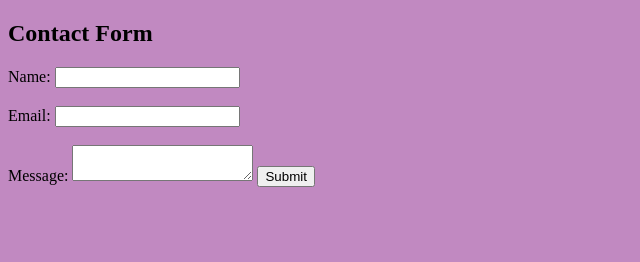
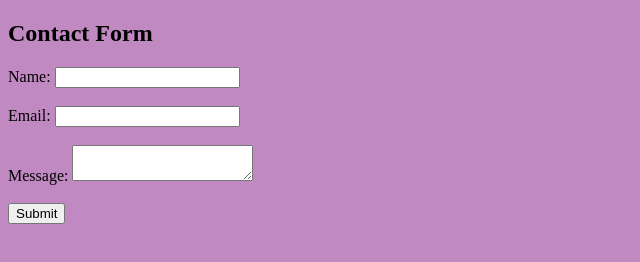
Before and after one commit to sandip021/FreeCodeCampLearning, a plain HTML site: page labs/contact-form/index.html in a window 1280 px wide. Shown: the whole page, without its empty margins (0-640 px from the left). Drawn offline with Linux system fonts and the light colour scheme; files that its build step writes are made by us from their sources.

Commit message:
Fix formatting of message label in contact form

```diff
--- a/labs/contact-form/index.html
+++ b/labs/contact-form/index.html
@@ -13,7 +13,7 @@
             <h2>Contact Form</h2>
             <label for="name">Name: <input type="text" id="name" name="name" required></label><br><br>
             <label for="email">Email: <input type="email" id="email" name="email" required></label><br><br>
-            <label for="message">Message: <textarea type="text" id="message" name="message" required></textarea></label>
+            <label for="message">Message: <textarea type="text" id="message" name="message" required></textarea></label><br><br>
             <button type="submit">Submit</button>
         </form>
     </div>
```
